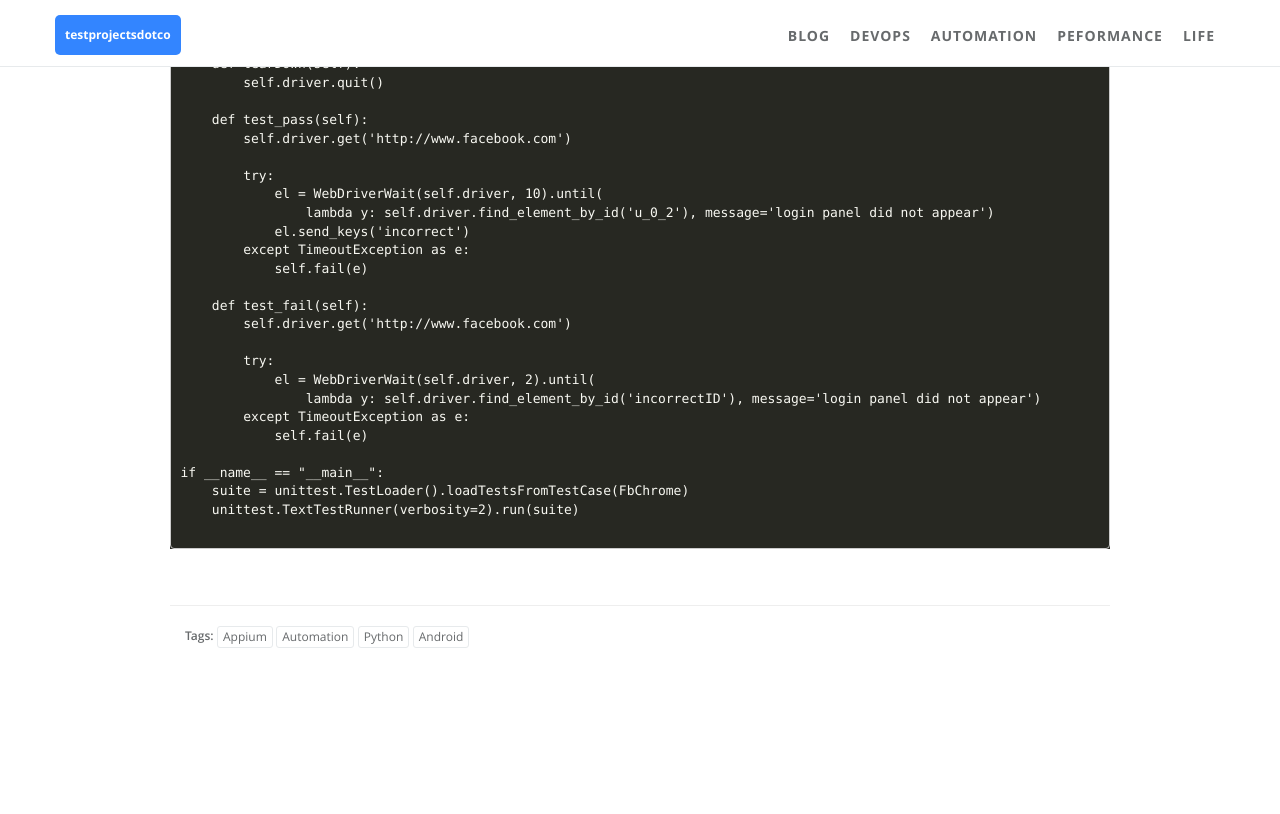
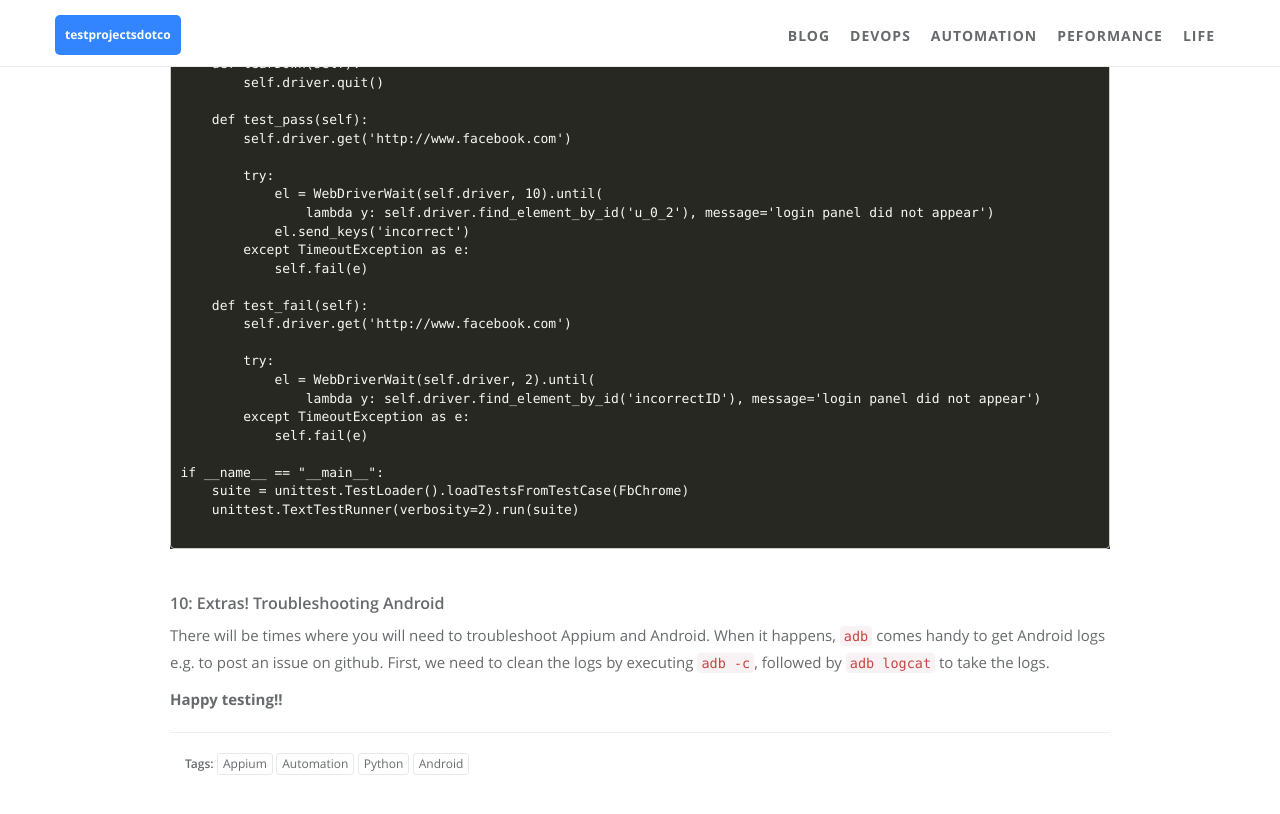
Before and after one commit to rafalf/personal, a Jekyll site: the page built from _posts/2016-10-20-appium-installation-python-chrome.md, in a window 1280 px wide and 900 px high, scrolled down 3007 px. Shown: the top 814 px of the window. Built offline with Jekyll 4.4.1, drawn with Linux system fonts in a browser that asks for light colours; comment, search, counter and statistics services are not loaded; before the commit the page ends 3779 px from its top, so only the background shows below that; some of the changed text lies outside the part shown.

Commit message:
add extras to android and appium blog

```diff
--- a/_posts/2016-10-20-appium-installation-python-chrome.md
+++ b/_posts/2016-10-20-appium-installation-python-chrome.md
@@ -26,7 +26,7 @@ Download the latest JDK, install it and set _JAVA_HOME_. Add _bin_ directory to
 
 ### Step 3: Install Intel Hardware Accelerated Execution Manager, Android Tools and API
 Look inside Android SDK folder and start up SDK Manager.exe. Select all Tools, any top level API checkbox (one or all) that you want to use (make sure greater than 17), click on HAXM Installer in the extras section and install it. Be patient, it'll take some time to complete this task. Make sure that you have plenty of free space on your drive if you decide to install all APIs. Once installed go to the _SDK\extras\intel\Hardware_Accelerated_Execution_Manager_ and execute _intelhaxm-android.exe_.
-To troubleshot and resolve any issues related to HAXM [this stackoverflow post will help](http://stackoverflow.com/questions/26355645/error-in-launching-avd-with-amd-processor)
+To troubleshoot and resolve any issues related to HAXM [this stackoverflow post will help](http://stackoverflow.com/questions/26355645/error-in-launching-avd-with-amd-processor)
 
 ### Step 4: Create Android virtual device
 Again, look inside Android SDK folder, and start up AVD Manager.exe. It'll launch AVD manager.
@@ -137,7 +137,11 @@ if __name__ == "__main__":
 
 
 
+&nbsp;
 
 
+### 10: Extras! Troubleshooting Android
 
-&nbsp;
+There will be times where you will need to troubleshoot Appium and Android. When it happens, `adb` comes handy to get Android logs e.g. to post an issue on github. First, we need to clean the logs by executing `adb -c`, followed by `adb logcat` to take the logs.
+
+__Happy testing!!__
```
